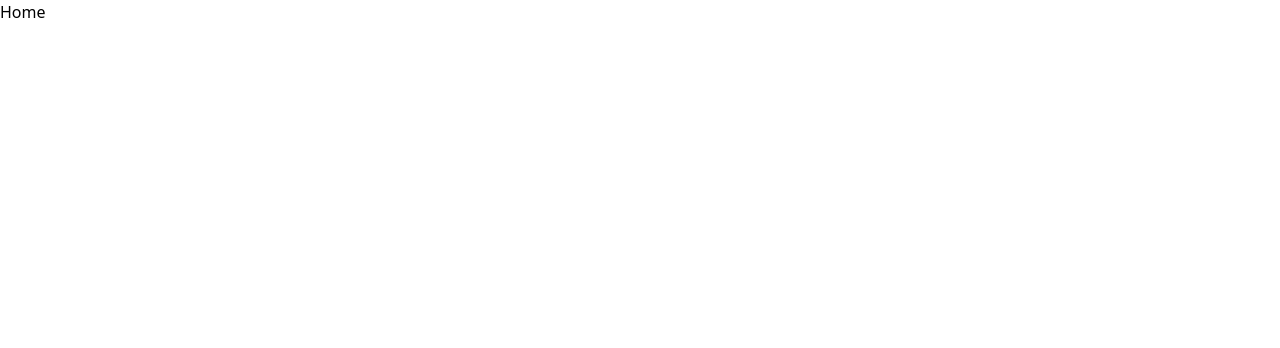
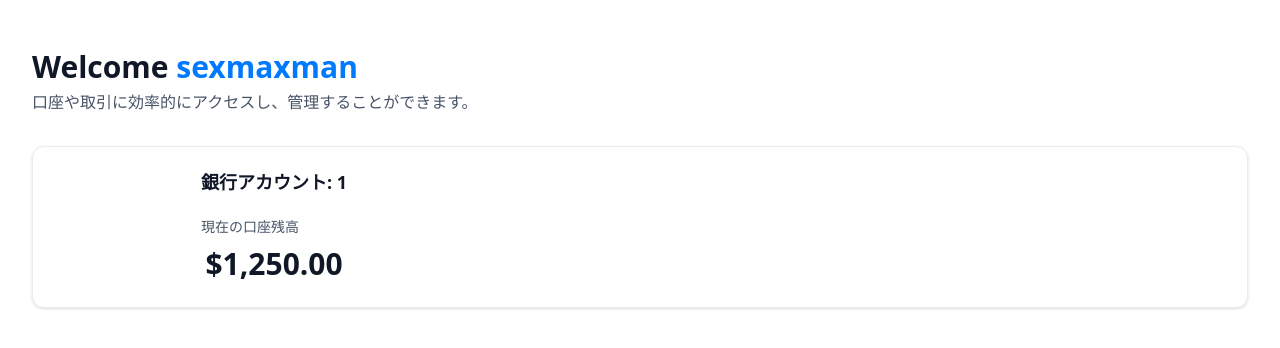
Before and after one commit to s3xmaxman/Horizon-banking-jp, a Next.js app: page / in a window 1280 px wide. Shown: the top 348 px of the page. Built offline with nearby package versions, Linux system fonts and the light colour scheme.

Commit message:
progress

```diff
--- a/app/(root)/page.tsx
+++ b/app/(root)/page.tsx
@@ -1,8 +1,28 @@
+import HeaderBox from '@/components/HeaderBox'
+import TotalBalanceBox from '@/components/TotalBalanceBox'
 import React from 'react'
 
 const Home = () => {
+  const loggedIn = { firstName: 'sexmaxman' }
   return (
-    <div>Home</div>
+    <section className='home'>
+      <div className='home-content'>
+        <header className='home-header'>
+          <HeaderBox
+            type="greeting"
+            title="Welcome"
+            user={loggedIn?.firstName || 'Guest'}
+            subtext="口座や取引に効率的にアクセスし、管理することができます。"
+          />
+
+          <TotalBalanceBox
+            accounts={[]}
+            totalBanks={1}
+            totalCurrentBalance={1250}
+          />
+        </header>
+      </div>
+    </section>
   )
 }
 
--- /dev/null
+++ b/components/HeaderBox.tsx
@@ -0,0 +1,19 @@
+import React from 'react'
+
+const HeaderBox = ({ type="title", title, subtext, user }: HeaderBoxProps) => {
+  return (
+    <div className='header-box'>
+        <h1 className='header-box-title'>
+            {title}
+            {type === "greeting" && (
+                <span className='text-bankGradient'>&nbsp;{user}</span>
+            )}
+        </h1>
+        <p className='header-box-subtext'>
+            {subtext}
+        </p>
+    </div>
+  )
+}
+
+export default HeaderBox
--- /dev/null
+++ b/components/TotalBalanceBox.tsx
@@ -0,0 +1,29 @@
+import { formatAmount } from '@/lib/utils'
+import React from 'react'
+
+const TotalBalanceBox = ({ accounts=[], totalBanks, totalCurrentBalance }: TotalBalanceBoxProps) => {
+  return (
+    <section className='total-balance'>
+        <div className='total-balance-chart'>
+            {/* DoughnutChart */}
+        </div>
+
+        <div className='flex flex-col gap-6'>
+            <h2 className='header-2'>
+               銀行アカウント: {totalBanks}
+            </h2>
+            <div className='flex flex-col gap-2'>
+                <p className='total-balance-label'>
+                    現在の口座残高
+                </p>
+
+                <p className='total-balance-amount flex-center gap-2'>
+                    {formatAmount(totalCurrentBalance)}
+                </p>
+            </div>
+        </div>
+    </section>
+  )
+}
+
+export default TotalBalanceBox
--- a/types/index.d.ts
+++ b/types/index.d.ts
@@ -202,7 +202,7 @@
   appwriteItemId?: string;
 }
 
-declare interface TotlaBalanceBoxProps {
+declare interface TotalBalanceBoxProps {
   accounts: Account[];
   totalBanks: number;
   totalCurrentBalance: number;
```
